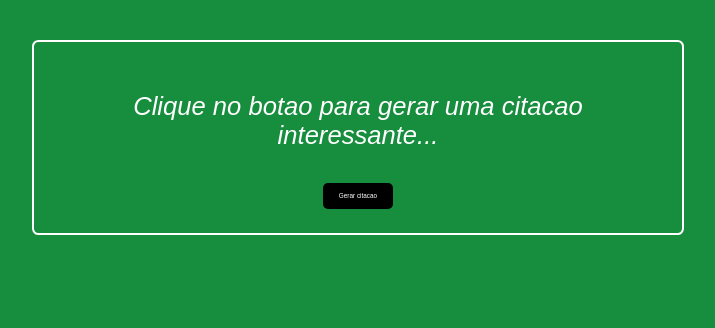
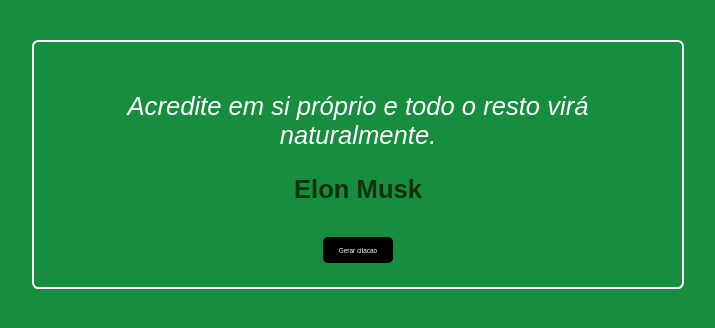
Before and after one commit to Deividmattos/Quote-generator, a plain HTML site: page index.html in a window 1280 px wide. Both pictures are taken after a click on the button "Gerar citacao". Shown: the whole page, without its empty margins (282-997 px from the left). Drawn offline with Linux system fonts and the light colour scheme.

Commit message:
final project

```diff
--- a/css/global.css
+++ b/css/global.css
@@ -3,7 +3,7 @@ body {
   padding-top: 2rem;
 }
 
-.container {
+.quote {
   font-family: Arial, Helvetica, sans-serif;
   font-size: 1.6rem;
   text-align: center;
@@ -15,11 +15,11 @@ body {
   border-radius: 0.4rem;
 }
 
-.container .text {
+.quote .text {
   font-style: italic;
   margin-bottom: 0.4rem;
 }
-.container .author {
+.quote .author {
   font-weight: bold;
   color: #133110;
 }
--- a/index.html
+++ b/index.html
@@ -4,11 +4,11 @@
     <meta charset="UTF-8" />
     <meta name="viewport" content="width=device-width, initial-scale=1.0" />
     <link rel="stylesheet" href="css/global.css" />
-    <script src="js/script.js"></script>
+    <script src="js/script.js" defer></script>
     <title>Quote Generator</title>
   </head>
   <body>
-    <div class="container">
+    <div class="quote">
       <p class="text">Clique no botao para gerar uma citacao interessante...</p>
       <p class="author"></p>
       <button class="button" id="quoteBtn">Gerar citacao</button>
--- a/js/script.js
+++ b/js/script.js
@@ -45,3 +45,15 @@ const quotes = [
     author: "Autor desconhecido",
   },
 ];
+
+const quoteBtn = document.querySelector("#quoteBtn");
+const quoteText = document.querySelector(".text");
+const quoteAuthor = document.querySelector(".author");
+
+function getQuote() {
+  const index = Math.floor(Math.random() * quotes.length);
+
+  quoteText.textContent = quotes[index].quote;
+  quoteAuthor.textContent = quotes[index].author;
+}
+quoteBtn.addEventListener("click", getQuote);
```
